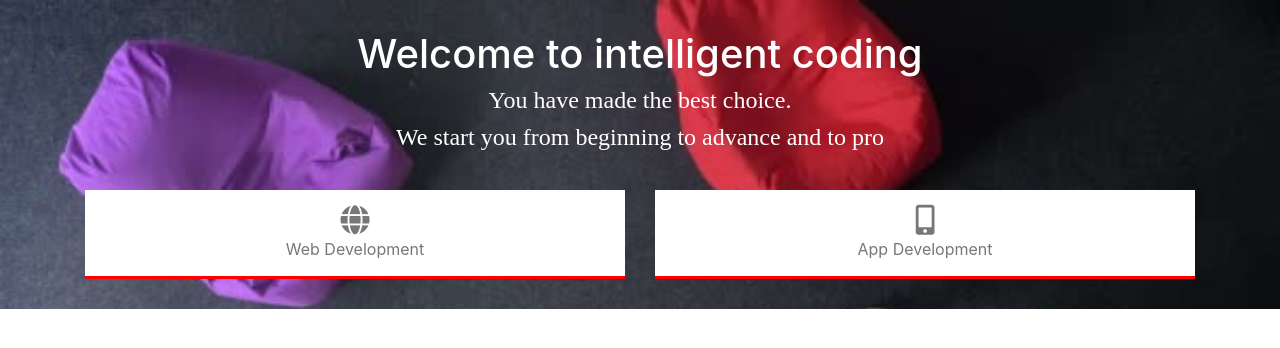
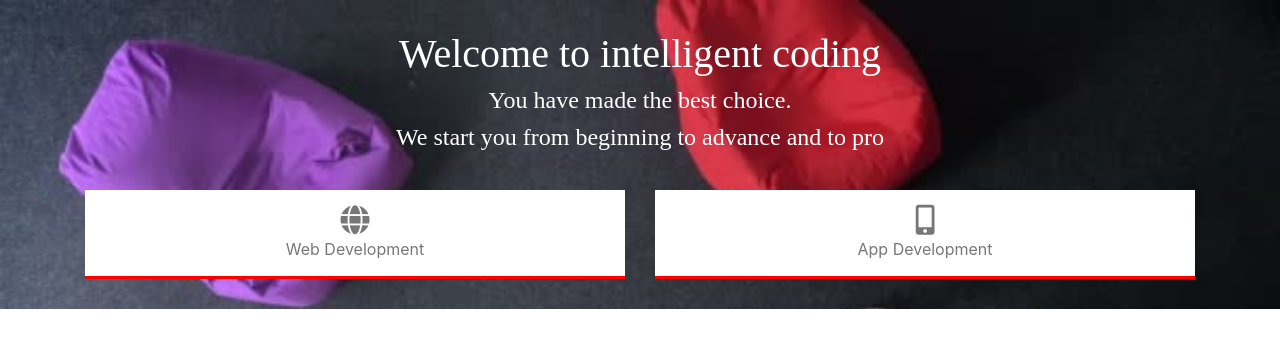
Before and after one commit to YakubuAmidu/Intelligentcoding, a React (Create React App) app: page /HomeScreen in a window 1280 px wide. Shown: the top 348 px of the page. Built offline with nearby package versions, Linux system fonts and the light colour scheme; a web font is replaced by a local one.

Commit message:
Commiting changes

```diff
--- a/src/components/App.css
+++ b/src/components/App.css
@@ -112,6 +112,7 @@
 }
 
 .HomeScreen-primary-main {
+  font-family: "Bebas Neue", cursive;
   color: #fff;
 }
 
```
